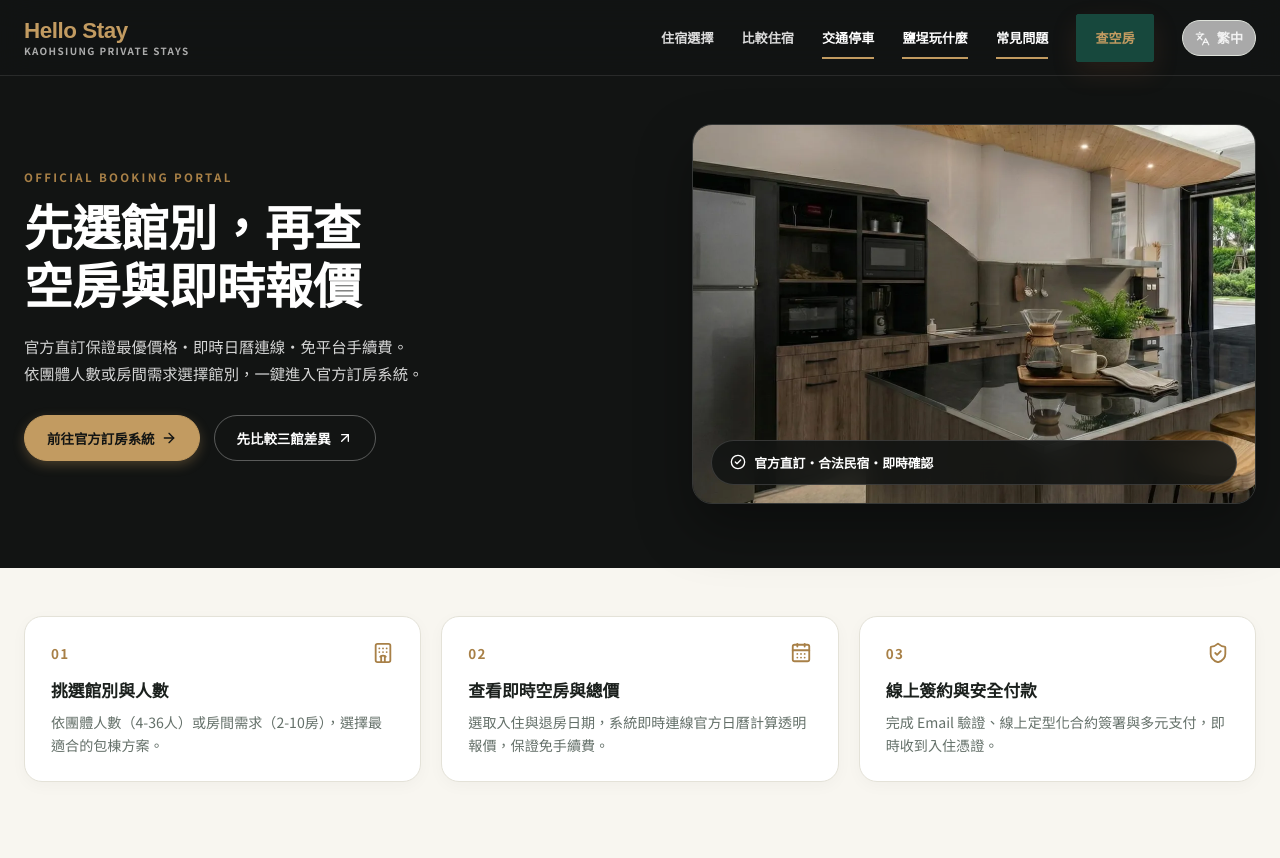
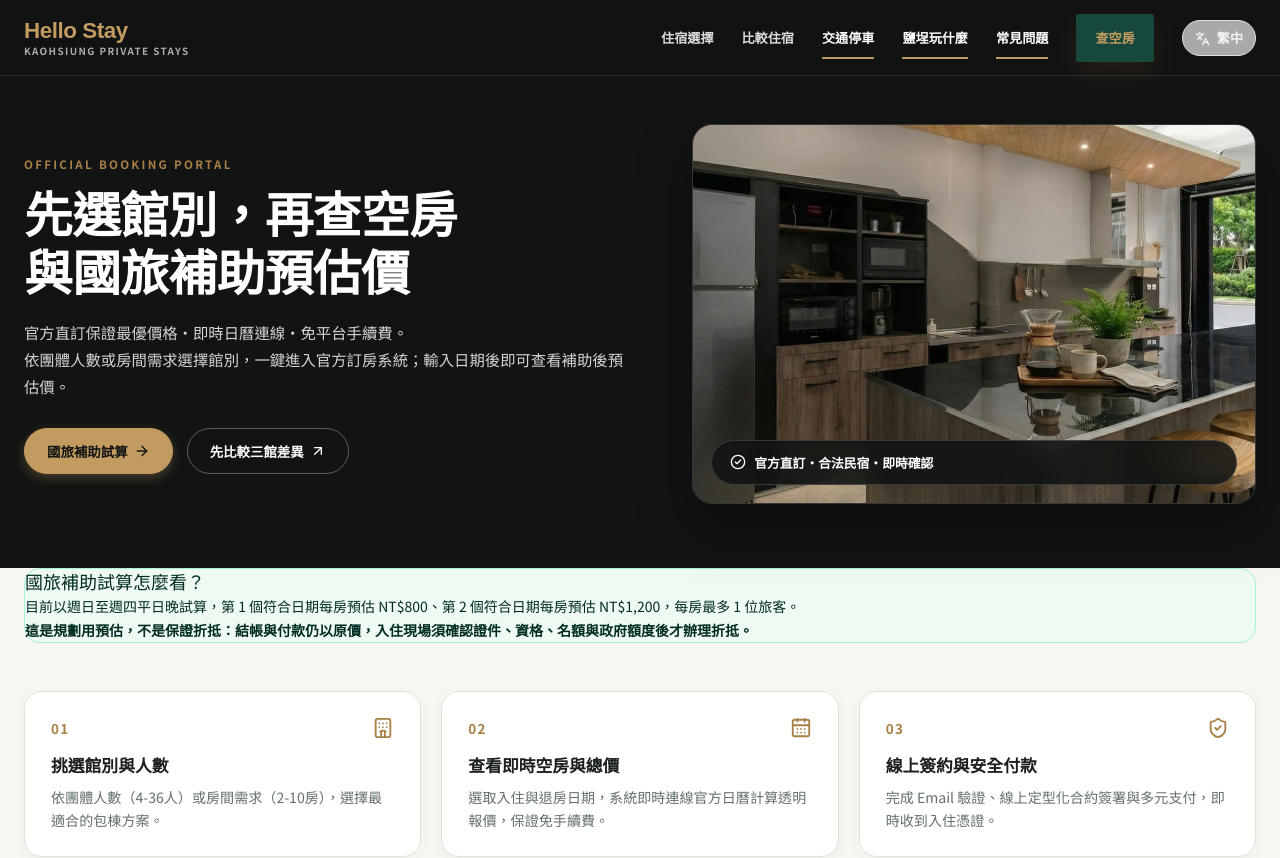
Before and after one commit to hellohouse2017/hello-stay-next, a Next.js app: page /book in a window 1280 px wide. Shown: the top 858 px of the page. Built offline with nearby package versions, Linux system fonts and the light colour scheme.

Commit message:
feat: expose Taiwan travel subsidy estimate entry points

```diff
--- a/src/app/book/BookingFlow.tsx
+++ b/src/app/book/BookingFlow.tsx
@@ -25,6 +25,7 @@ function buildBookingHref(property?: string, guestCount?: string) {
   const url = new URL(bookingBase);
   if (property) url.searchParams.set("property", property);
   if (guestCount && /^\d{1,2}$/.test(guestCount)) url.searchParams.set("guestCount", guestCount);
+  url.searchParams.set("subsidy", "1");
   url.searchParams.set("openCalendar", "1");
   return url.toString();
 }
@@ -101,10 +102,10 @@ export default function BookingFlow() {
         <div className="mockup-container book-luxury-hero__inner">
           <div className="book-luxury-hero__copy">
             <p className="mockup-kicker">OFFICIAL BOOKING PORTAL</p>
-            <h1>先選館別，再查空房與即時報價</h1>
+            <h1>先選館別，再查空房與國旅補助預估價</h1>
             <p className="book-luxury-hero__sub">
               官方直訂保證最優價格・即時日曆連線・免平台手續費。<br />
-              依團體人數或房間需求選擇館別，一鍵進入官方訂房系統。
+              依團體人數或房間需求選擇館別，一鍵進入官方訂房系統；輸入日期後即可查看補助後預估價。
             </p>
             <div className="book-luxury-hero__actions">
               <a
@@ -115,7 +116,7 @@ export default function BookingFlow() {
                 data-cta-position="hero"
                 className="mockup-btn mockup-btn--gold"
               >
-                前往官方訂房系統 <ArrowRight size={16} aria-hidden="true" />
+                國旅補助試算 <ArrowRight size={16} aria-hidden="true" />
               </a>
               <Link href="/compare" className="mockup-btn mockup-btn--outline">
                 先比較三館差異 <ArrowUpRight size={16} aria-hidden="true" />
@@ -136,6 +137,14 @@ export default function BookingFlow() {
               <span>官方直訂・合法民宿・即時確認</span>
             </div>
           </div>
+        </div>
+      </section>
+
+      <section className="mockup-container" aria-label="國旅補助試算說明">
+        <div className="my-6 rounded-2xl border border-emerald-200 bg-emerald-50/70 p-5 text-sm leading-6 text-emerald-950">
+          <h2 className="text-lg font-bold">國旅補助試算怎麼看？</h2>
+          <p className="mt-2">目前以週日至週四平日晚試算，第 1 個符合日期每房預估 NT$800、第 2 個符合日期每房預估 NT$1,200，每房最多 1 位旅客。</p>
+          <p className="mt-1 font-bold">這是規劃用預估，不是保證折抵：結帳與付款仍以原價，入住現場須確認證件、資格、名額與政府額度後才辦理折抵。</p>
         </div>
       </section>
 
--- a/src/app/book/page.tsx
+++ b/src/app/book/page.tsx
@@ -4,11 +4,11 @@ import { getAlternateLanguageMap } from "@/i18n/config";
 
 export const metadata: Metadata = {
     title: "高雄包棟民宿官方訂房入口｜先選館別再查空房與報價",
-    description: "先選擇你好哇寓所、溝頂民宿或雙館包棟，再前往 Hello Stay 官方 booking 站查空房、看目前試算總價並完成預訂。",
+    description: "先選擇你好哇寓所、溝頂民宿或雙館包棟，再前往官方 booking 站查空房、查看國旅補助後預估價；正式結帳仍以原價，入住現場確認資格後折抵。",
     alternates: { canonical: "https://www.hello-stay.com/book", languages: getAlternateLanguageMap("/book") },
     openGraph: {
         title: "Hello Stay 官方訂房入口 | 先選館別再查空房與報價",
-        description: "先選擇館別，再前往官方 booking 站查空房、看目前試算總價並完成預訂。",
+        description: "先選擇館別，再前往官方 booking 站查空房、查看國旅補助後預估價並完成預訂。",
         url: "https://www.hello-stay.com/book",
         images: [{ url: "https://www.hello-stay.com/images/cover-bg.webp", width: 1200, height: 630, alt: "Hello Stay 訂房入口" }],
     },
@@ -26,7 +26,7 @@ export default function BookPage() {
                             "@context": "https://schema.org",
                             "@type": "WebPage",
                             name: "Hello Stay 官方訂房入口",
-                            description: "先選擇館別，再前往官方 booking 站查空房、看目前試算總價並完成預訂。",
+                            description: "先選擇館別，再前往官方 booking 站查空房、查看國旅補助後預估價；正式結帳仍以原價。",
                             url: "https://www.hello-stay.com/book",
                             isPartOf: { "@type": "WebSite", name: "Hello Stay 高雄包棟民宿", url: "https://www.hello-stay.com" },
                             potentialAction: {
@@ -47,7 +47,12 @@ export default function BookPage() {
                                 {
                                     "@type": "Question",
                                     name: "查到有空房後要怎麼預訂？",
-                                    acceptedAnswer: { "@type": "Answer", text: "進入 booking.hello-stay.com/booking 後，選日期、人數與館別，完成 Email 驗證、簽署與付款即可。" },
+                                    acceptedAnswer: { "@type": "Answer", text: "進入 booking.hello-stay.com/booking 後，選日期、人數與館別，查看正式房價與國旅補助後預估價；完成 Email 驗證、簽署與付款即可。" },
+                                },
+                                {
+                                    "@type": "Question",
+                                    name: "國旅補助預估價會直接套用到結帳嗎？",
+                                    acceptedAnswer: { "@type": "Answer", text: "不會。頁面上的補助後價格僅供規劃參考，正式結帳與付款仍以原價；入住現場出示有效證件並確認資格、名額與政府額度後，才辦理折抵。" },
                                 },
                                 {
                                     "@type": "Question",
@@ -60,7 +65,7 @@ export default function BookPage() {
                             "@context": "https://schema.org",
                             "@type": "HowTo",
                             name: "如何使用 Hello Stay 官方訂房入口",
-                            description: "先選擇館別，再前往 booking 站查空房、看目前試算總價並完成預訂。",
+                            description: "先選擇館別，再前往 booking 站查空房、查看國旅補助後預估價並完成預訂。",
                             totalTime: "PT5M",
                             step: [
                                 {
@@ -81,7 +86,7 @@ export default function BookPage() {
                                     "@type": "HowToStep",
                                     position: 3,
                                     name: "輸入日期與人數",
-                                    text: "在 booking 站選入住日期、退房日期與實際人數，查看目前試算總價。",
+                                    text: "在 booking 站選入住日期、退房日期與實際人數，查看正式房價及國旅補助後預估價。",
                                     url: "https://booking.hello-stay.com/booking",
                                 },
                                 {
--- a/src/components/HomeTemplateExperience.tsx
+++ b/src/components/HomeTemplateExperience.tsx
@@ -187,6 +187,7 @@ function buildBookingHref(params: {
   if (params.checkIn) url.searchParams.set("checkInDate", params.checkIn);
   if (params.checkOut) url.searchParams.set("checkOutDate", params.checkOut);
   if (params.guestCount) url.searchParams.set("guestCount", params.guestCount);
+  url.searchParams.set("subsidy", "1");
   if (!params.checkIn || !params.checkOut) url.searchParams.set("openCalendar", "1");
   return url.toString();
 }
@@ -622,6 +623,7 @@ export default function HomeTemplateExperience() {
           <div className="mockup-villas__head">
             <h2 id="stay-options-title">精選包棟住宿方案</h2>
             <p>專為家庭、親友聚會與大型團體打造的獨立整棟空間，依人數需求挑選最適合的房型。</p>
+            <p className="mt-2 text-sm font-semibold text-emerald-800">輸入入住日期後，可直接查看國旅補助後預估價；正式結帳仍以原價，入住現場確認資格後折抵。</p>
           </div>
 
           {/* 3 Large Boutique Cards */}
@@ -680,9 +682,9 @@ export default function HomeTemplateExperience() {
                           <span className="mockup-card__fit">{stay.guestGuide}</span>
                           {stay.subsidyBadge && (
                             <Link
-                              href="/blog/taiwan-travel-subsidy-pricing-guide"
+                              href={bookingHrefForStay}
                               className="mockup-card__subsidy-badge"
-                              title="查看 2026 國旅補助透明折抵指南"
+                              title="立即試算國旅補助後預估價"
                             >
                               {stay.subsidyBadge}
                             </Link>
@@ -712,7 +714,7 @@ export default function HomeTemplateExperience() {
                           查看房型細節
                         </Link>
                         <Link href={bookingHrefForStay} className="mockup-btn mockup-btn--gold">
-                          查詢這館空房
+                          查詢空房並試算補助
                         </Link>
                       </div>
                     </div>
```
Also changed, not shown: 1 other file (tests, documents, lock files or other folders).
